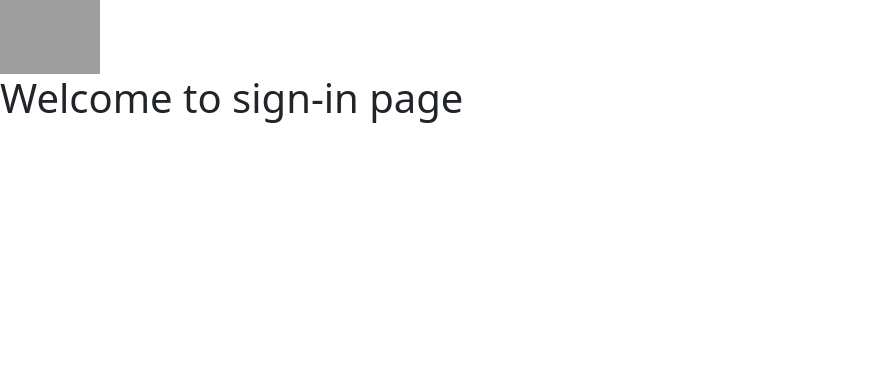
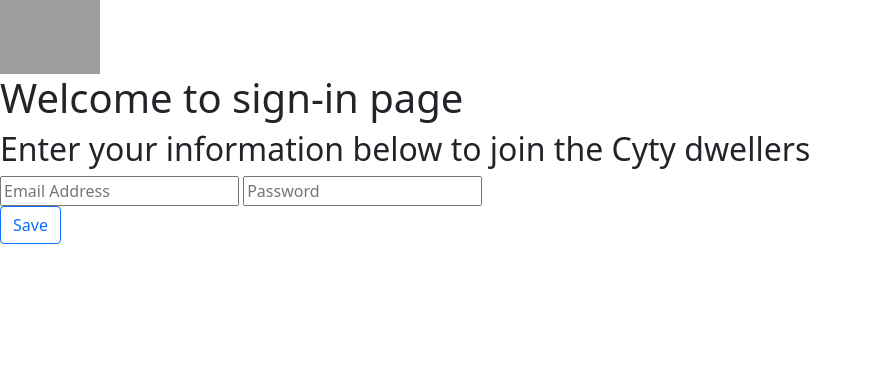
Before and after one commit to clyman23/cytybyke, a Flask app: page /sign-in in a window 1280 px wide. Shown: the part 57-431 px from the top of the page, without its empty margins (0-872 px from the left). Run offline with Flask 2, Linux system fonts and the light colour scheme; grey boxes are pictures that could not be loaded.

Commit message:
adding Email and Password input boxes and Enter button on sign-up

```diff
--- a/cytybyke/templates/sign-in.html
+++ b/cytybyke/templates/sign-in.html
@@ -2,4 +2,15 @@
 
 {% block content %}
 <h1>Welcome to sign-in page</h1>
+
+<h2>Enter your information below to join the Cyty dwellers</h2>
+<input type="text" name="email"
+               placeholder="Email Address"
+               value="{{ request.form['email'] }}"></input>
+<input type="text" name="password"
+                placeholder="Password"
+                value="{{ request.form['password'] }}"></input>
+<div>
+    <a class="btn btn-outline-primary" href="/dashboard">Save</a>
+</div>
 {% endblock content %}
```
